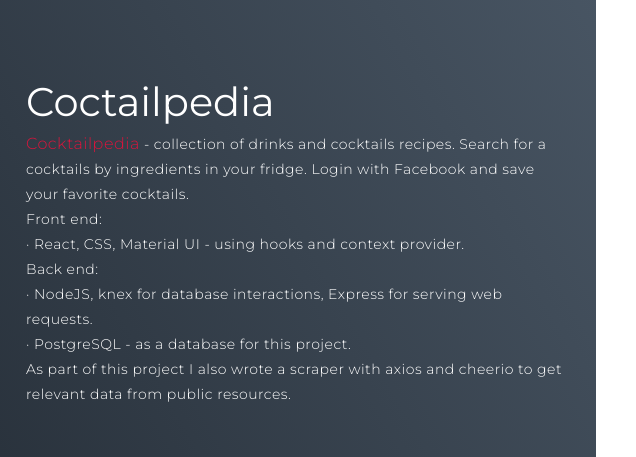
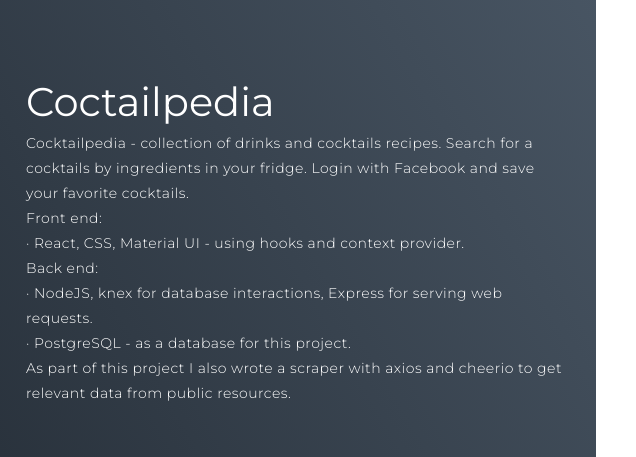
Before and after one commit to KipIren/Portfolio, a plain HTML site: page index.html in a window 1280 px wide. Shown: the part 2500-2957 px from the top of the page, 644-1280 px from the left. Drawn offline with Linux system fonts and the light colour scheme.

Commit message:
change link with Cocktailpedia

```diff
--- a/index.html
+++ b/index.html
@@ -137,7 +137,7 @@
             <div class="project-item">
                 <div class="project-info">
                     <h1>Coctailpedia</h1>
-                    <p><a href="https://irenkipnis.com" target="_blank">Cocktailpedia</a>  - collection of drinks and cocktails recipes. Search for a cocktails by
+                    <p>Cocktailpedia - collection of drinks and cocktails recipes. Search for a cocktails by
                         ingredients in your fridge. Login with Facebook and save your favorite cocktails. <br>
                         Front end: <br>
                         · React, CSS, Material UI - using hooks and context provider. <br>
```
